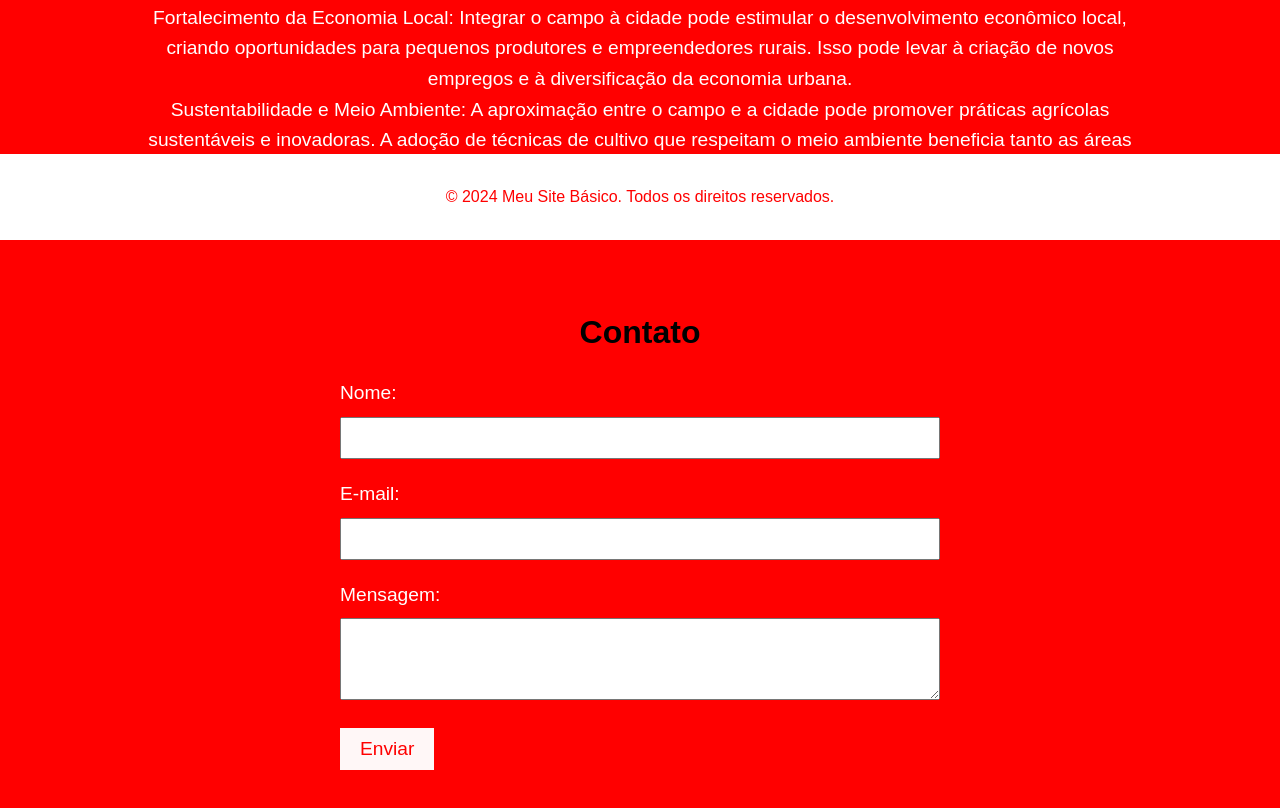
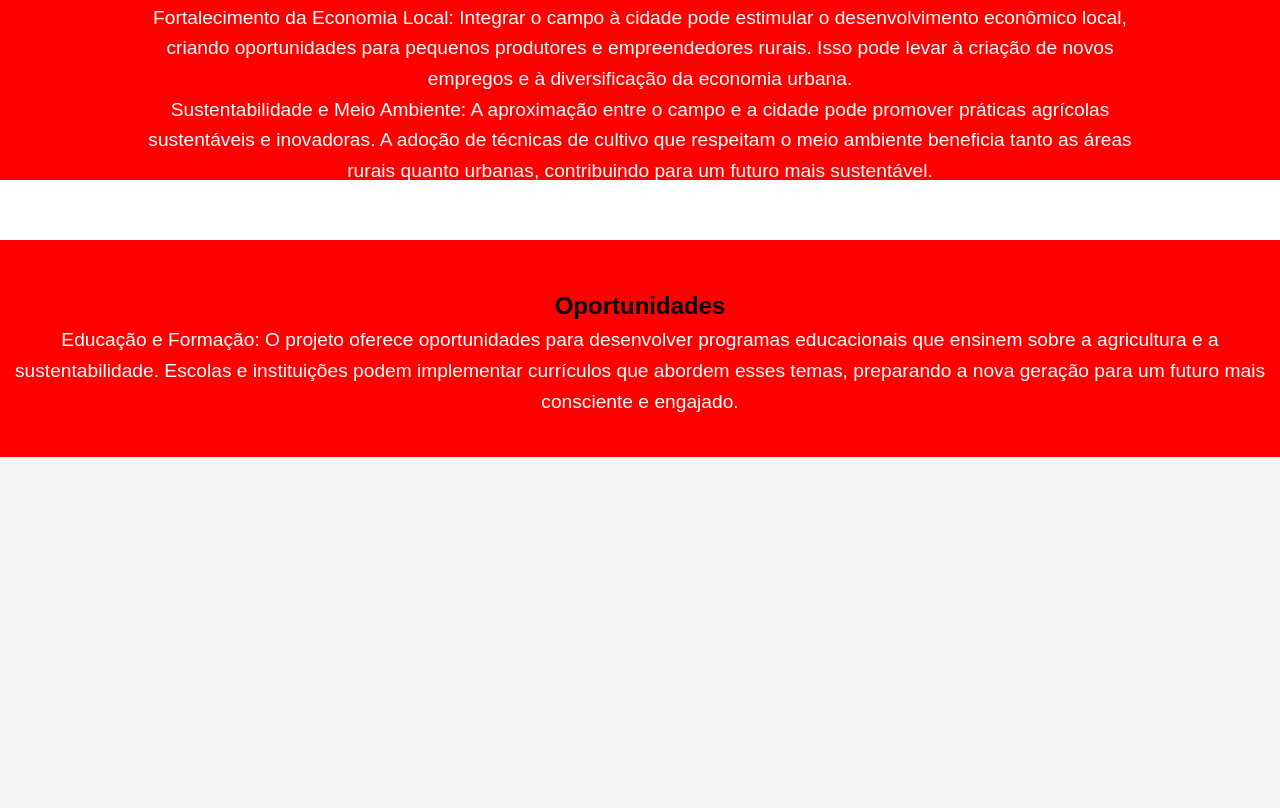
Before and after one commit to mourajhonatan/agrinho2024, a plain HTML site: page index.html in a window 1280 px wide. Shown: the part 560-1368 px from the top of the page. After the commit the page ends 1017 px from the top, so only its background shows below. Drawn offline with Linux system fonts and the light colour scheme.

Commit message:
oprtunidades

```diff
--- a/index.html
+++ b/index.html
@@ -14,7 +14,7 @@
                 <ul>
                     <li><a href="#sobre">Benefícios</a></li>
                     <li><a href="#servicos">Vantagens</a></li>
-                    <li><a href="#contato">Contato</a></li>
+                    <li><a href="#contato">Oportunidades</a></li>
                 </ul>
             </nav>
         </div>
@@ -50,26 +50,17 @@
     </section>
 
     <section id="contato">
-        <div class="container">
-            <h2>Contato</h2>
-            <form action="enviar.php" method="POST">
-                <label for="nome">Nome:</label>
-                <input type="text" id="nome" name="nome" required>
-
-                <label for="email">E-mail:</label>
-                <input type="email" id="email" name="email" required>
-
-                <label for="mensagem">Mensagem:</label>
-                <textarea id="mensagem" name="mensagem" rows="4" required></textarea>
-
-                <button type="submit">Enviar</button>
-            </form>
-        </div>
+        <h1>Oportunidades</h1>
+        <p>
+            Educação e Formação: O projeto oferece oportunidades para desenvolver programas educacionais que ensinem sobre a agricultura e a sustentabilidade.
+            Escolas e instituições podem implementar currículos que abordem esses temas,
+            preparando a nova geração para um futuro mais consciente e engajado.
+        </p>
     </section>
 
     <footer>
         <div class="container">
-            <p>&copy; 2024 Meu Site Básico. Todos os direitos reservados.</p>
+            <p></p>
         </div>
     </footer>
 </body>
```
